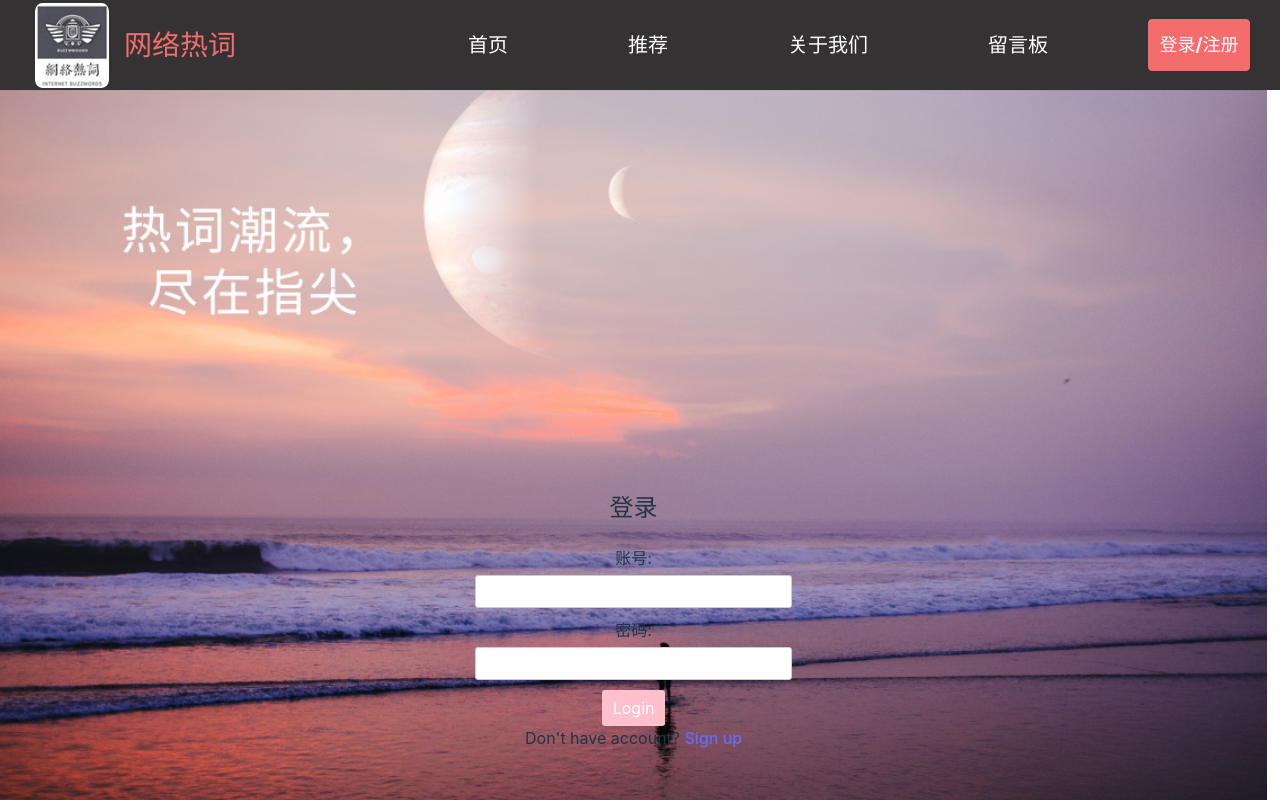
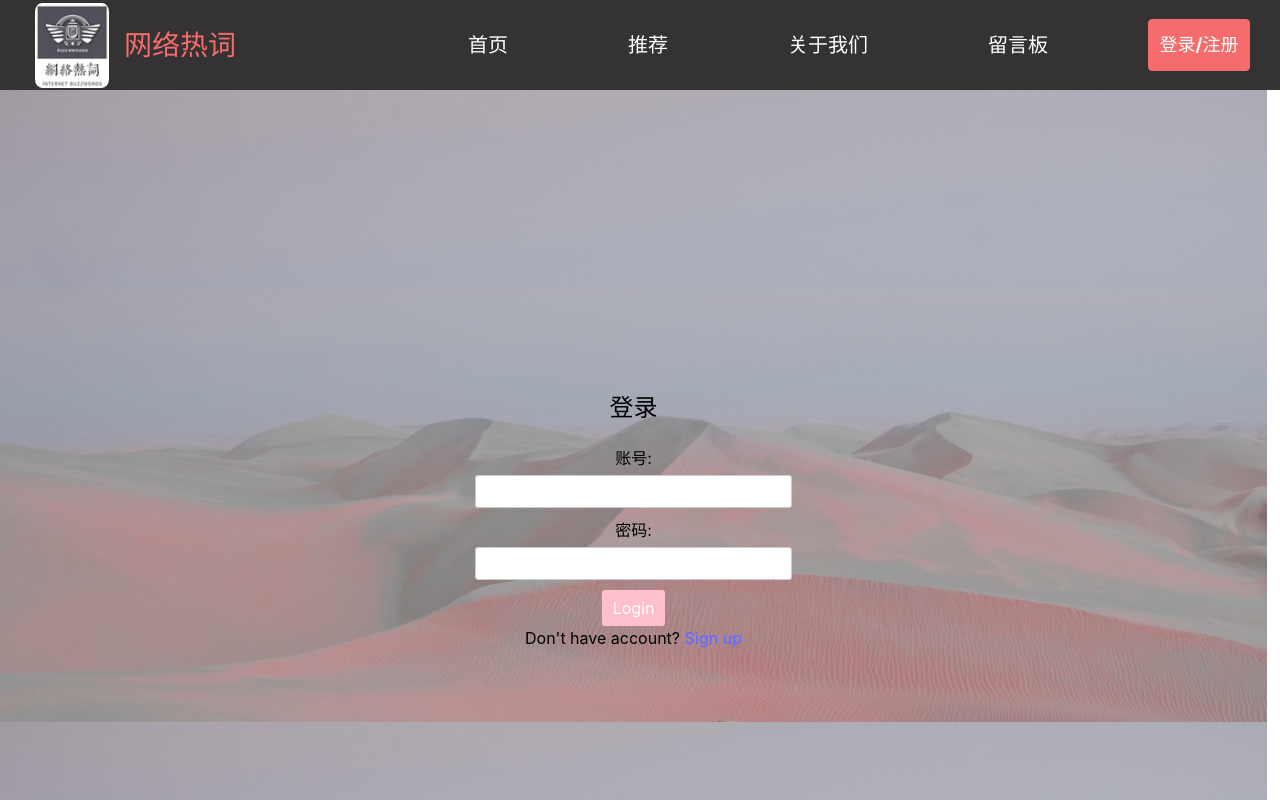
Before and after one commit to wovhwhy/hot-word-web, a Vue app: page /login in a window 1280 px wide. Built offline with nearby package versions, Linux system fonts and the light colour scheme; no server answers.

Commit message:
改了背景图

```diff
--- a/src/components/login.vue
+++ b/src/components/login.vue
@@ -42,7 +42,7 @@ export default {
 
 <style scoped>
 .image{
-background:url("../assets/登录.png");
+background:url("../assets/背景.jpg");
 width:99%;
 position:fixed;
 height:100%;
@@ -50,7 +50,7 @@ background-size:100%;
  margin-right: 5px;
 }
 .login{
-  margin-top:400px
+  margin-top:300px
 }
 h2 {
   text-align: center;
--- a/src/components/sign.vue
+++ b/src/components/sign.vue
@@ -41,11 +41,11 @@ export default {
 
 <style scoped>
 .login{
-  margin-top:400px;
+  margin-top:300px;
 
 }
 .image{
-background:url("../assets/登录.png");
+background:url("../assets/背景.jpg");
 width:99%;
 position:fixed;
 height:100%;
--- a/src/style.css
+++ b/src/style.css
@@ -29,6 +29,7 @@ body {
   place-items: center;
   min-width: 320px;
   min-height: 100vh;
+  color: black;
   /* background-color:#213547; */
 }
 
--- a/src/views/recom.vue
+++ b/src/views/recom.vue
@@ -4,12 +4,13 @@
     <img src="../assets/recom.png" alt="">
 </div>
 </div>
-<section class="w3l-news" id="news">
-    <div id="grids5-block" class="py-5">
+<div id="grids5-block" class="py-5">
       <div class="search-box">
     <input  placeholder="搜一搜" icon type="搜索" extraclass="icon"  v-model="wordName"/>
     <el-button type="primary" plain class="iconfont icon-sousuo1"  @click="goSearch(wordName)" >搜索</el-button>
   </div>
+  </div>
+<section class="w3l-news" id="news">
         <div class="container py-lg-5 py-md-4 py-2">
             <div class="row">
                 <div  v-for="word in words" :key="word.wordId" class="col-lg-4 col-md-6 mt-5">
@@ -26,7 +27,6 @@
 
             </div>
         </div>
-    </div>
 </section>
 <foot></foot>
 </template>
@@ -36,13 +36,12 @@
 <script>
 import icon from "../components/icon.vue"
 import foot from "../components/foot.vue";
-import hr1 from "../components/hr1.vue";
 import { ElMessage } from 'element-plus';
 import "../assets/css/style-liberty.css";
 import user from "../api/user";
 export default{
   components:{
-    foot,hr1,icon,
+    foot,icon,
   },
   data(){
     return{
@@ -131,10 +130,4 @@ h2{
     margin-top: 25px;
  }
 
-.hr-solid {
-		border: 1;
-		border-top: 2px solid #d0d0d5;
-    margin-bottom: 20px;
-	}
-
 </style>
--- a/src/views/say.vue
+++ b/src/views/say.vue
@@ -1,7 +1,7 @@
 <template>
   <div class="say">
     <div class="card">
-      <h2>留言板</h2>
+      <h1>留言板</h1>
       <div class="text1">
         <span>Name:</span>
         <input type="text" v-model="name" placeholder="请输入您的用户名">
@@ -58,20 +58,22 @@ export default {
 </script>
 
 <style scoped>
-h2 {
-  margin-top: 15px;
-  font-size: 30px;
+h1 {
+  margin-top: 20px;
+  font-size: 50px;
 }
 .card {
-  background: #ffc0cb93;
-  width: 40%;
-  height: 700px;
+  background:rgba(138,125,127,0.5) ;
+  width: 60%;
+  height: 100%;
+  backdrop-filter: blur(10px); /*模糊度，磨砂感 */
 }
+
 .say {
   display: flex;
   justify-content: center;
   align-items: center;
-  background: url("../assets/登录.png");
+  background: url("../assets/背景.jpg");
   width: 99%;
   position: fixed;
   height: 100%;
@@ -80,9 +82,11 @@ h2 {
 }
 .text1 {
   display: flex;
-  margin-top: 60px;
-  margin-left: 55px;
   height: 35px;
+  margin-left:310px;
+  /* justify-content:flex-start; */
+  /* align-items:center ;  */
+  margin-top: 200px;
 }
 button {
   margin-top: 20px;
@@ -92,11 +96,13 @@ button {
   margin-top: 20px;
   height: 200px;
   margin-left: 25px;
+  justify-content: center;
 }
 textarea {
   width: 600px;
   font-size: 15px;
   padding-top: 10px;
+  font-size: 15px
 }
 .text1 input {
   width: 200px;
@@ -138,12 +144,15 @@ ul, li {
 }
 li{
   margin-top: 10px;
-  font-size: 19px;
+  font-size: 22px;
 }
 .hr-solid {
 		border: 1;
 		border-top: 1px solid #6d6d85;
     margin-bottom: 20px;
 	}
-
+.text1 span,
+.text2 span{
+margin-right: 20px ;
+}
 </style>
```
Also changed, not shown: src/assets/背景.jpg (added).
